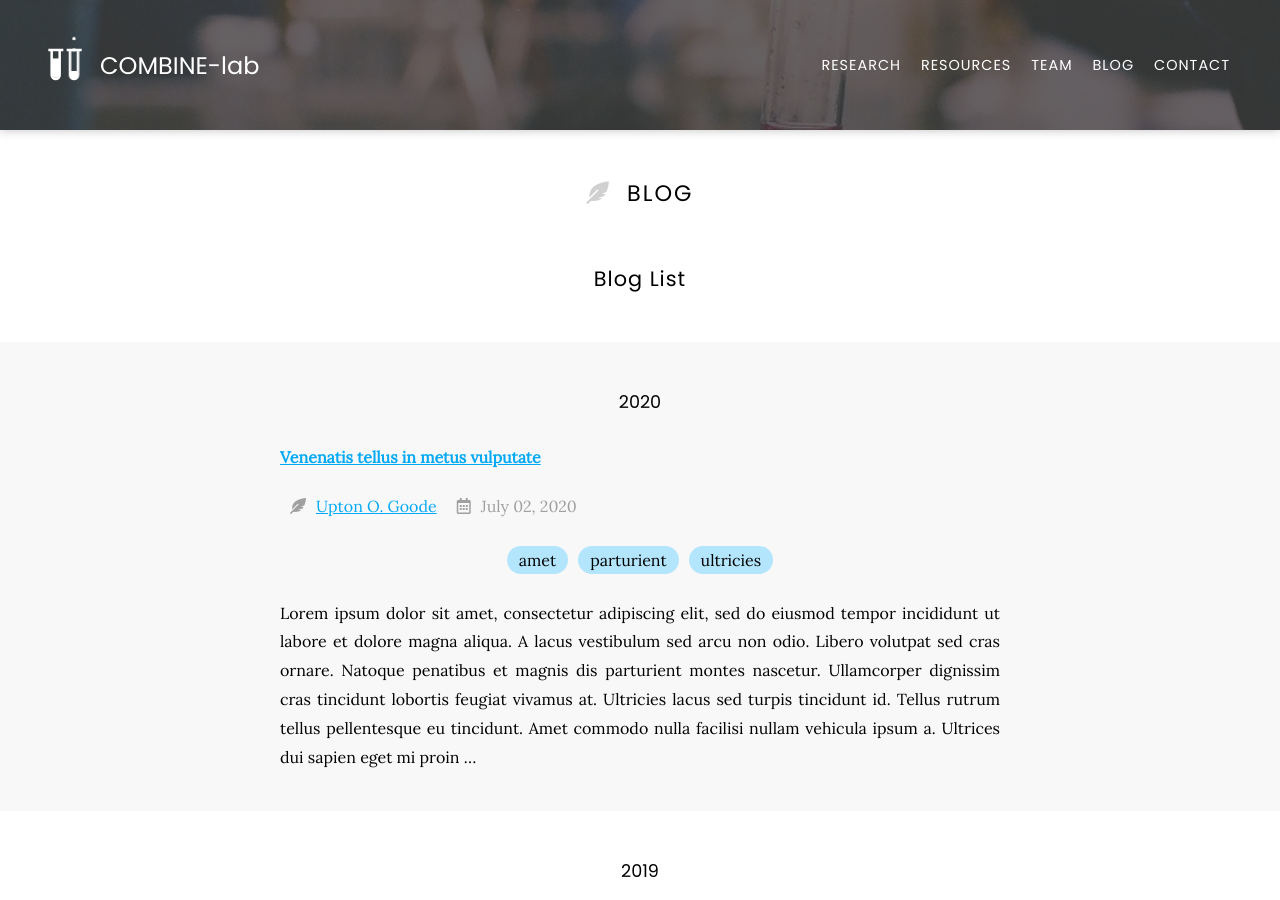
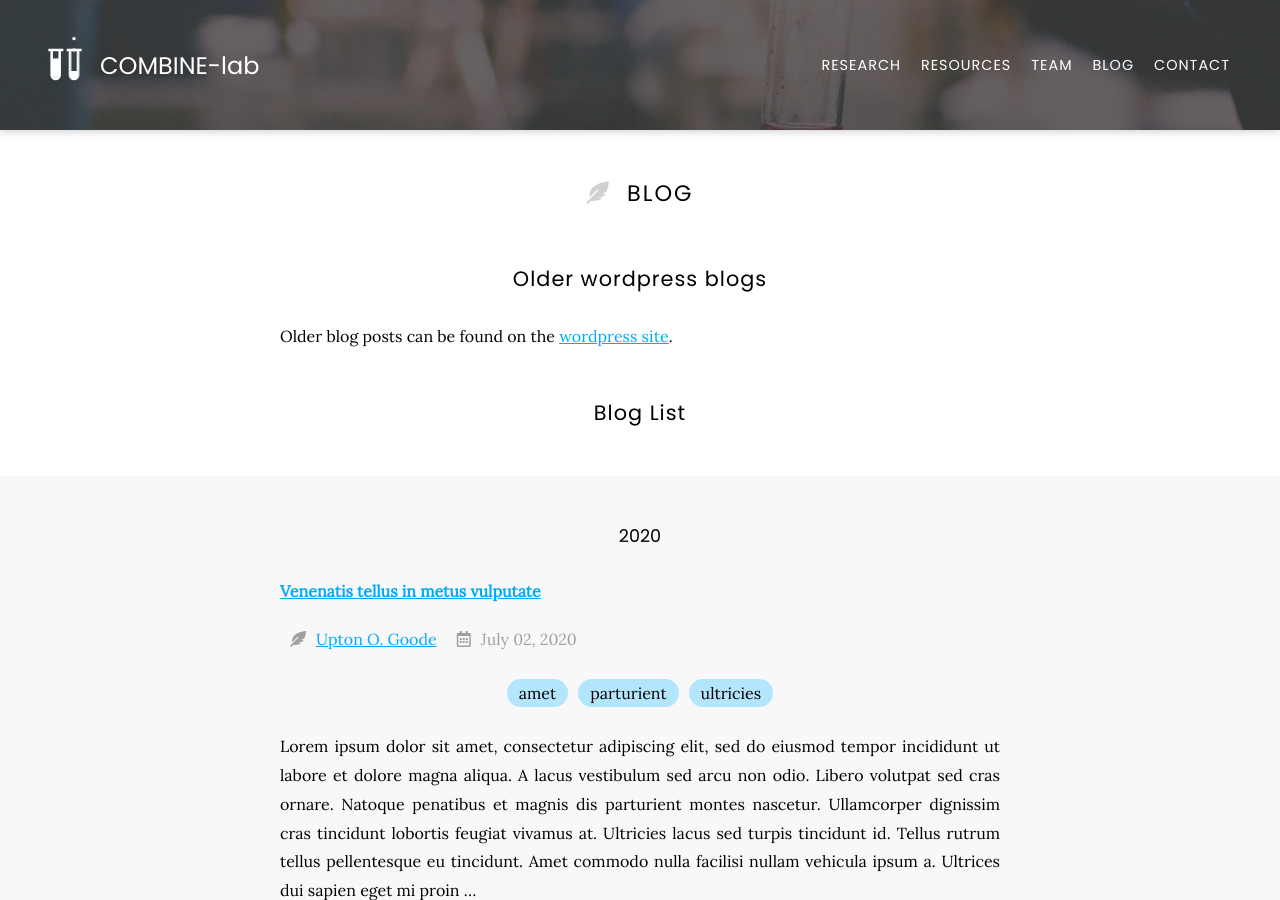
Before and after one commit to COMBINE-lab/combine-lab.github.io, a Jekyll site: the page built from blog/index.md, in a window 1280 px wide and 900 px high. Built offline with Jekyll 4.4.1, drawn with Linux system fonts in a browser that asks for light colours; nearby versions of some CDN libraries; some of the changed text lies outside the part shown.

Commit message:
Update index.md

```diff
--- a/blog/index.md
+++ b/blog/index.md
@@ -4,12 +4,13 @@ title: Blog
 
 # <i class="fas fa-feather-alt"></i>Blog
 
-## Blog List
-
-{% include blog-list.html %}
 
 ## Older wordpress blogs
 
 Older blog posts can be found on the [wordpress site](http://robpatro.com/blog/).
 
+## Blog List
+
+{% include blog-list.html %}
+
 {% include centerer.html html=html %}
```
